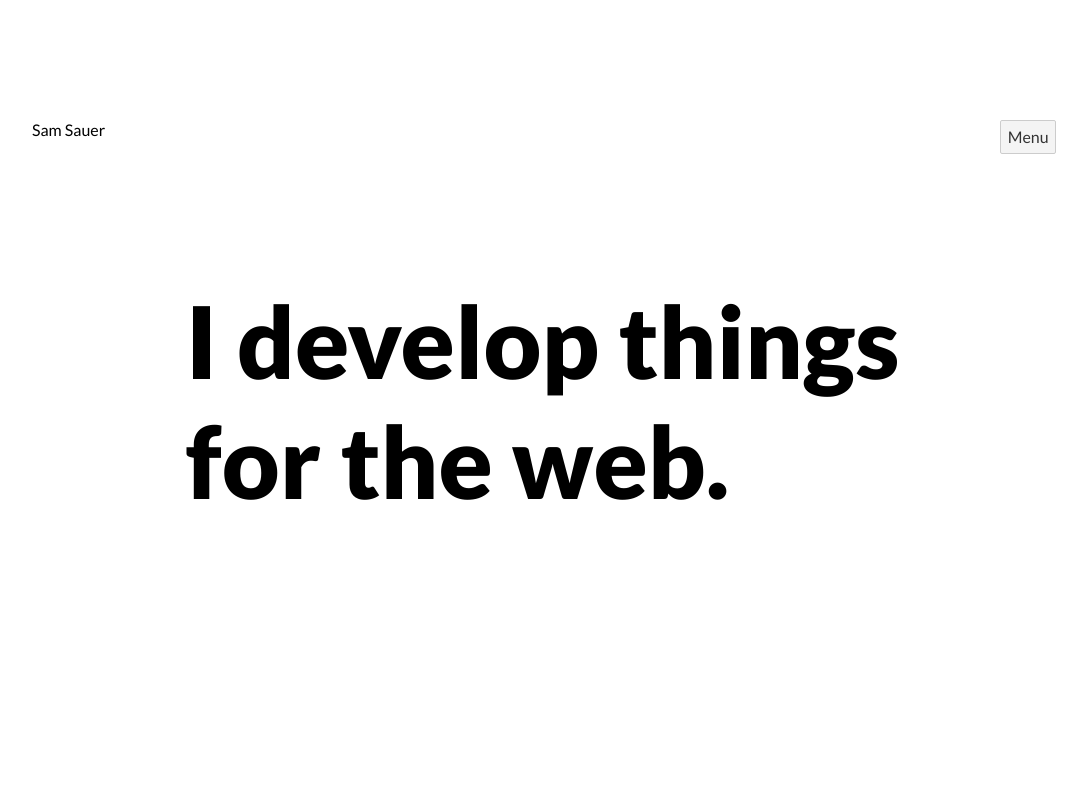
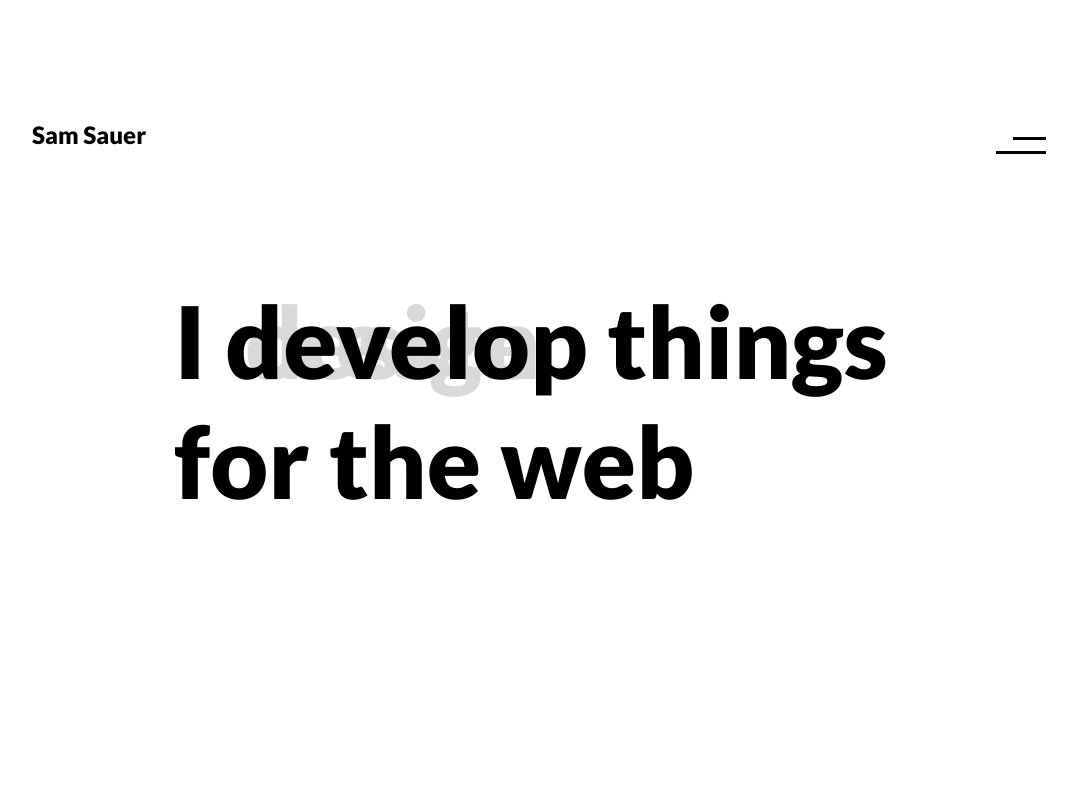
Before and after one commit to samsour/samsour-2020, a Svelte app: page / in a window 1280 px wide. Shown: the top 800 px of the page, without its empty margins (96-1183 px from the left). Built offline with nearby package versions, Linux system fonts and the light colour scheme.

Commit message:
Create core components

```diff
--- a/src/App.svelte
+++ b/src/App.svelte
@@ -1,48 +1,43 @@
 <script>
-	const name = 'Sam Sauer';
-	let activeSidebar = false;
+	import Header from './components/Header.svelte';
+	import Intro from './components/Intro.svelte';
+	import Cover from './components/Cover.svelte';
+	import Menu from './components/Menu.svelte';
+
 	const intro = 'I develop things for the web.'
+	let menuActive = false;
 </script>
 
-<style>
-	@import url('https://fonts.googleapis.com/css2?family=Lato:wght@900&display=swap');
 
-	:global(body) {
-		background: #fff;
-		color: #000;
-		padding: 0;
-		margin: 0;
-		font-family: 'Lato', sans-serif;
-	}
+<Cover bind:menuActive/>
+<Header bind:menuActive />
+{#if menuActive}
+	<Menu />
+{/if}
 
-	header, main {
+<main class="{ menuActive ? 'is-hidden' : '' }">
+	<section>
+		<Intro />
+	</section>
+
+	<section>
+		<h1>{ intro }</h1>
+	</section>
+</main>
+
+<style lang="scss">
+	main {
 		width: 80vw;
+		max-width: 740px;
 		margin: 0 auto;
-	}
-
-	h1 {
-		margin: 0;
-		font-size: 100px;
-		width: 70%;
-		margin: auto;
-	}
-
-	header {
-		display: flex;
-		justify-content: space-between;
-		margin-top: 120px;
-		position: fixed;
-		left: 50%;
-		transform: translateX(-50%);
-	}
-
-	main {
-		transition: transform 0.25s ease-in-out;
+		transition: all 0.25s ease-in-out 0.5s;
 		position: relative;
 	}
 
-	main.is-transformed {
-		transform: translateX(-10%);
+	main.is-hidden {
+		transform: translateX(-20%);
+		opacity: 0;
+		transition: all 0.25s ease-in-out;
 	}
 
 	section {
@@ -52,17 +47,3 @@
 		justify-content: center;
 	}
 </style>
-
-<header>
-	<span>{ name }</span>
-	<button on:click="{() => activeSidebar = !activeSidebar }">Menu</button>
-</header>
-
-<main class="{ activeSidebar ? 'is-transformed' : '' }">
-	<section>
-		<h1>{ intro }</h1>
-	</section>
-	<section>
-		<h1>{ intro }</h1>
-	</section>
-</main>
--- /dev/null
+++ b/src/components/Cover.svelte
@@ -0,0 +1,23 @@
+<script>
+export let menuActive;
+</script>
+
+<div class:is-active={menuActive}></div>
+
+<style lang="scss">
+div {
+    background: #000;
+    position: fixed;
+    top: 0;
+    right: 0;
+    bottom: 0;
+    left: 0;
+    width: 200%;
+    transform: translateX(100%);
+    transition: transform 1s ease-in-out;
+
+    &.is-active {
+        transform: translateX(-100%);
+    }
+}
+</style>
--- /dev/null
+++ b/src/components/Header.svelte
@@ -0,0 +1,51 @@
+<script>
+    const name = 'Sam Sauer';
+    const menu = 'Menu'
+
+    export let menuActive = false;
+
+    function toggleMenu() {
+        menuActive = !menuActive;
+    }
+</script>
+
+<header>
+	<h2>{ name }</h2>
+    <div>
+        <button on:click="{toggleMenu}">
+            <img alt="Menu Button" src="./svg/menu-button.svg">
+        </button>
+        <span class="rotated">
+
+        </span>
+    </div>
+</header>
+
+<style>
+header {
+    width: 80vw;
+    margin: 0 auto;
+    display: flex;
+    justify-content: space-between;
+    margin-top: 120px;
+    position: fixed;
+    z-index: 500;
+    left: 50%;
+    transform: translateX(-50%);
+}
+
+h2 {
+    margin: 0;
+    font-size: 24px;
+    font-weight: 900;
+}
+
+button {
+    outline: 0;
+    border: 0;
+    background: transparent;
+    font-size: 24px;
+    font-weight: 400;
+    cursor: pointer;
+}
+</style>
--- /dev/null
+++ b/src/components/Intro.svelte
@@ -0,0 +1,63 @@
+<script>
+    import { onMount } from 'svelte';
+    const speed = 1500; // ms to change words
+    const shufflingWords = ['develop', 'design', 'create'];
+    let activeIndex = 0;
+
+    function shuffleWords() {
+        if(activeIndex < shufflingWords.length - 1) {
+            activeIndex++;
+        } else {
+            activeIndex = 0;
+        }
+    }
+
+    onMount(() => {
+		setInterval(() => {
+            shuffleWords();
+        }, speed)
+	});
+
+</script>
+
+<h1>
+    <span>I</span>
+    <div class="shuffling-words">
+    {#each shufflingWords as word}
+        <span class:is-active="{word == shufflingWords[activeIndex]}">{word}</span>
+    {/each}
+    </div>
+    <span>things for the web</span>
+</h1>
+
+<style>
+h1 {
+    font-size: 100px;
+    font-weight: 900;
+}
+
+.shuffling-words {
+    display: inline;
+    position: relative;
+    overflow: hidden;
+}
+
+.shuffling-words span:not(.is-active) {
+    position: absolute;
+    left: 0;
+    color: #D9D9D9;
+    animation: change-color 1s ease-in-out;
+    z-index: -1;
+    top: 50%;
+    transform: translateY(-50%);
+    user-select: none;
+}
+
+.shuffling-words span:not(.is-active):nth-child(2) {
+    left: 20px;
+}
+.shuffling-words span:not(.is-active):nth-child(3) {
+    left: 20px;
+}
+
+</style>
--- /dev/null
+++ b/src/components/Menu.svelte
@@ -0,0 +1,98 @@
+<script>
+    import { fly } from "svelte/transition";
+
+    const animation = {
+        duration: 1000,
+        initialDelay: 700,
+        delay: 300,
+        distance: 200
+    }
+
+    const links = [
+        {
+            url: '#work',
+            name: 'work'
+        },
+        {
+            url: '#projects',
+            name: 'projects'
+        },
+        {
+            url: '#contact',
+            name: 'contact'
+        },
+    ]
+</script>
+
+<nav>
+    <ul>
+        {#each links as link, i (link)}
+            <li
+            in:fly="{{
+                x: animation.distance,
+                duration: animation.duration,
+                delay: animation.initialDelay + i * animation.delay
+            }}"
+            out:fly="{{
+                x: animation.distance,
+                duration: animation.duration,
+                delay: -animation.initialDelay + i * animation.delay
+            }}"
+            >
+                <a href="{link.url}">{link.name}</a>
+            </li>
+        {/each}
+    </ul>
+</nav>
+
+<style lang="scss">
+nav {
+    position: fixed;
+    width: 80vw;
+    top: 50%;
+    left: 50%;
+    transform: translate(-50%, -50%);
+    right: 0;
+    display: flex;
+    justify-content: flex-end;
+}
+
+ul {
+    list-style: none;
+    margin: 0;
+    padding: 0;
+    display: flex;
+    flex-direction: column;
+}
+
+li {
+    text-align: right;
+}
+
+a {
+    color: #000;
+    font-size: 48px;
+    font-weight: 900;
+    position: relative;
+    display: block;
+
+    &:hover {
+        text-decoration: none;
+
+        &::after {
+            height: 40%;
+        }
+    }
+
+    &::after {
+        content: "";
+        position: absolute;
+        right: 0;
+        height: 0%;
+        top: 60%;
+        width: 120%;
+        background: #D9D9D9;
+        z-index: -1;
+    }
+}
+</style>
```
